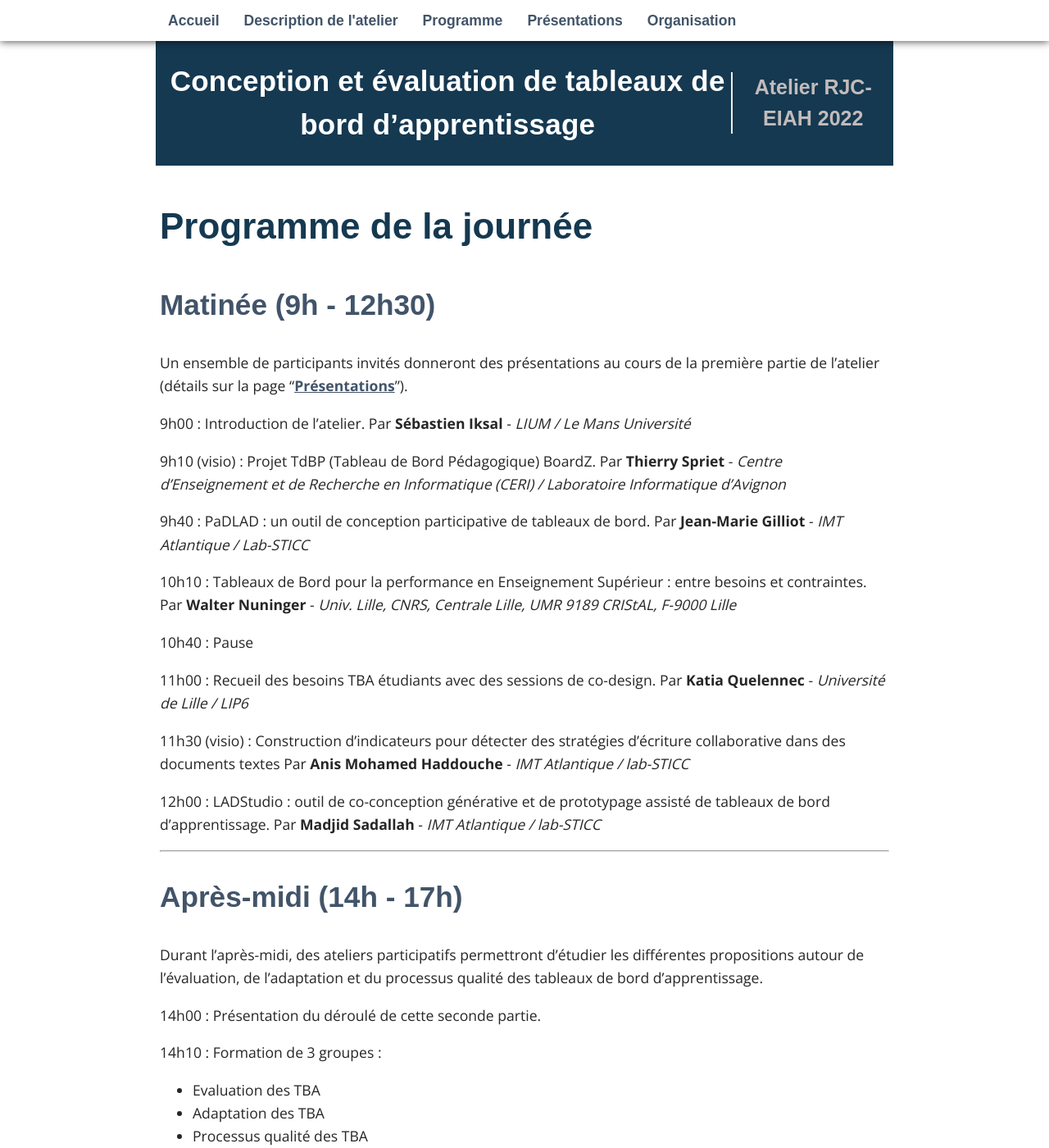
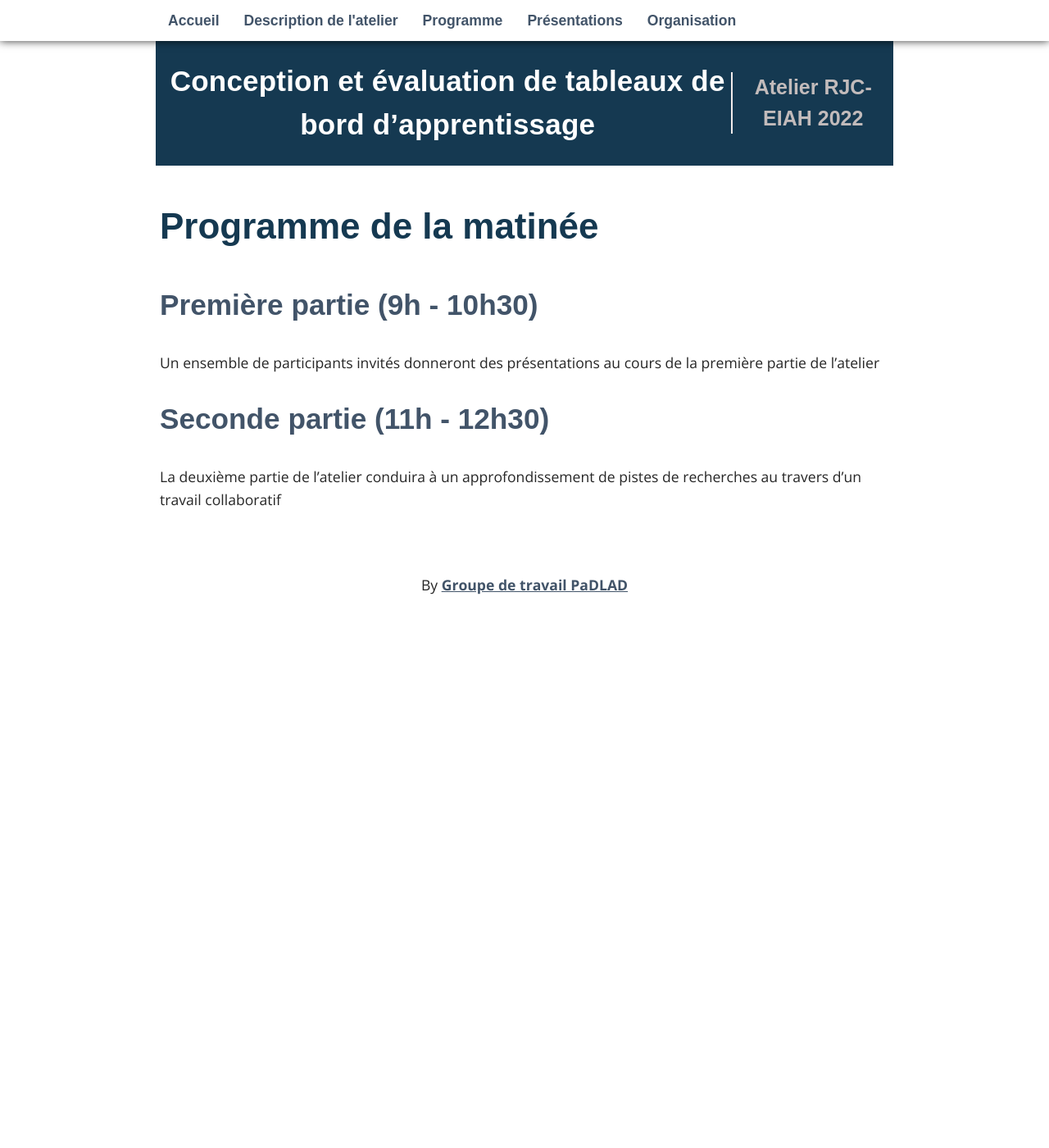
Before and after one commit to padlad/EIAH2025, a Jekyll site: the page built from _pages/03_programme.md, in a window 1280 px wide and 1400 px high. Shown: the whole window at 82% size. Built offline with Jekyll 4.4.1, drawn with Linux system fonts in a browser that asks for light colours; some web fonts are replaced; some of the changed text lies outside the part shown.

Commit message:
Update 03_programme.md

```diff
--- a/_pages/03_programme.md
+++ b/_pages/03_programme.md
@@ -3,54 +3,11 @@ layout: page
 title: Programme
 permalink: /programme/
 ---
-# Programme de la journée
+# Programme de la matinée
 
 
-## Matinée (9h - 12h30)
-Un ensemble de participants invités donneront des présentations au cours de la première partie de l'atelier (détails sur la page "[Présentations](https://padlad.github.io/RJC-EIAH2022/presentations/)").
+## Première partie  (9h - 10h30)
+Un ensemble de participants invités donneront des présentations au cours de la première partie de l'atelier
 
-
-
-9h00 : Introduction de l’atelier.
-Par **Sébastien Iksal** - *LIUM / Le Mans Université*
-
-9h10 (visio) : Projet TdBP (Tableau de Bord Pédagogique) BoardZ.
-Par **Thierry Spriet** - *Centre d'Enseignement et de Recherche en Informatique (CERI) / Laboratoire Informatique d'Avignon*
-
-9h40 : PaDLAD : un outil de conception participative de tableaux de bord.
-Par **Jean-Marie Gilliot** - *IMT Atlantique / Lab-STICC*
-
-10h10 : Tableaux de Bord pour la performance en Enseignement Supérieur : entre besoins et contraintes.
-Par **Walter Nuninger** - *Univ. Lille, CNRS, Centrale Lille, UMR 9189 CRIStAL, F-9000 Lille*
-
-10h40 : Pause
-
-11h00 : Recueil des besoins TBA étudiants avec des sessions de co-design.
-Par **Katia Quelennec** - *Université de Lille / LIP6*
-
-11h30 (visio) : Construction d’indicateurs pour détecter des stratégies d’écriture collaborative dans des documents textes
-Par **Anis Mohamed Haddouche** - *IMT Atlantique / lab-STICC*
-
-12h00 : LADStudio : outil de co-conception générative et de prototypage assisté de tableaux de bord d'apprentissage.
-Par **Madjid Sadallah** - *IMT Atlantique / lab-STICC*
-
-
----
-
-## Après-midi (14h - 17h)
-Durant l'après-midi, des ateliers participatifs permettront d’étudier les différentes propositions autour de l’évaluation, de l’adaptation et du processus qualité des tableaux de bord d’apprentissage.
-
-14h00 : Présentation du déroulé de cette seconde partie.
-
-14h10 : Formation de 3 groupes :
-- Evaluation des TBA
-- Adaptation des TBA
-- Processus qualité des TBA
-
-15h30 : Pause
-
-15h45 : Présentation des retours de chacun des groupes (10 minutes par groupe)
-
-16h15 : Discussion en vue de la création du groupe de travail ATIEF
-
-17h00 : Mot de fin
+## Seconde partie (11h - 12h30)
+La deuxième partie de l’atelier conduira à un approfondissement de pistes de recherches au travers d’un travail collaboratif
```
